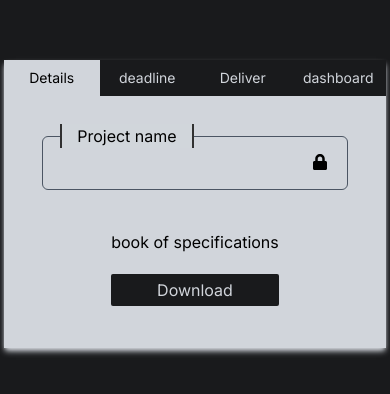
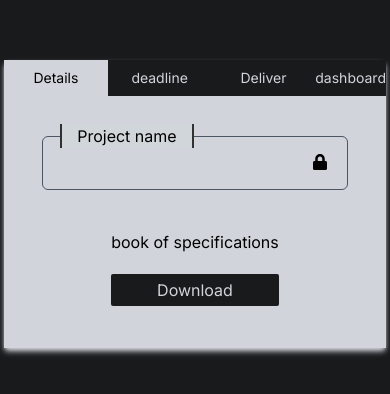
Before and after one commit to RahmounFares2001/service-management, a Next.js app: page /developerDashboard/MyProjects/1 in a window 390 px wide. Shown: the part 218-612 px from the top of the page. Built offline with nearby package versions, Linux system fonts and the light colour scheme; no server answers.

Commit message:
finale commit

```diff
--- a/src/app/components/developerDashboard/MyProjects.jsx
+++ b/src/app/components/developerDashboard/MyProjects.jsx
@@ -17,7 +17,7 @@ export default function MyProjects() {
     const query = {q: ''};
 
     // table head
-    const heads = ['Name','Email','Status','Role','Action'];
+    const heads = ['Name','Type','Status','Progression','Action'];
 
     // fetch users
     const [projects, setProjects] = useState([]);
@@ -80,7 +80,7 @@ export default function MyProjects() {
                     <td className={`px-2 py-4 md:px-10 md:py-5 ${project.statuss == 'pending' ? 'text-yellow-700' :
                                                                 project.statuss == 'confirmed' ? 'text-green-700' :
                                                                 project.statuss == 'cancelled' ? 'text-gray-300': 'text-gray-300' } `}>{project.statuss}</td>
-                    <td className={`px-2 py-4 md:px-10 md:py-5 ${project.progression == 'in progress' ? 'text-yellow-700' :
+                    <td className={`px-2 py-4 md:px-10 md:py-5 ${project.progression == 'In progress' ? 'text-yellow-700' :
                                                                 project.progression == 'delivered' ? 'text-green-700' : 'text-gray-300' } `}>{project.statuss == 'pending' ? '/' : project.progression}</td>
 
                     <td className='px-2 py-4 md:px-10 md:py-5 flex flex-col gap-2'>
--- a/src/app/components/developerDashboard/consultProject/SideBar.jsx
+++ b/src/app/components/developerDashboard/consultProject/SideBar.jsx
@@ -32,10 +32,12 @@ export default function SideBar() {
                 onClick={()=> {setBtn("deliver")}} >Deliver <span className='hidden sm:inline' >Project</span></button>
 
         {/* Back to dashboard */}
-        <button className='lg:text-xl hover:bg-gray-300 hover:text-gray-900 text-sm sm:text-base
-                    w-full py-2 lg:py-3'>
-            <Link href='/developerDashboard/MyProjects' ><span className='hidden sm:inline' >Back to </span>dashboard</Link>
-        </button>
+        <Link href='/developerDashboard/MyProjects' >
+            <button className='lg:text-xl hover:bg-gray-300 hover:text-gray-900 text-sm sm:text-base
+                        w-full py-2 lg:py-3'>
+                <span className='hidden sm:inline' >Back to </span>dashboard
+            </button>
+        </Link>
 
     </div>
   )
--- a/src/app/developerDashboard/MyProjects/page.jsx
+++ b/src/app/developerDashboard/MyProjects/page.jsx
@@ -7,6 +7,7 @@ export default function MyPr() {
     <div className="bg-forthly 2xl:flex 2xl:justify-center 2xl:items-center" >
     <div className="2xl:w-2000" >
         <MyProjects />
+
     </div>
     </div>
     </>
```
